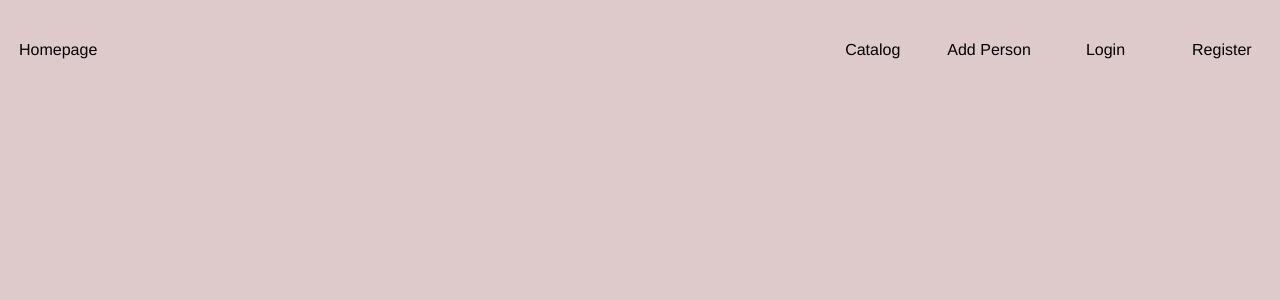
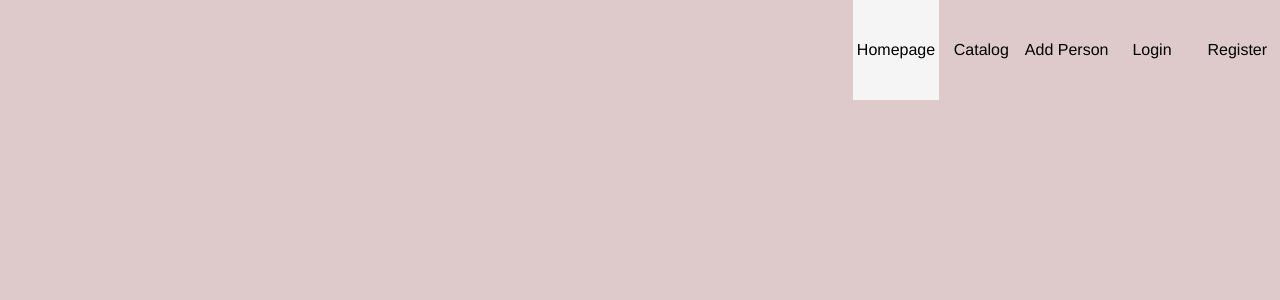
Before and after one commit to caiadas25/birthday_app_vue_cli, a Vue app in the folder birthday_app_vue_cli/: page /#/ in a window 1280 px wide. Shown: the top 300 px of the page. Built offline with nearby package versions, Linux system fonts and the light colour scheme; no server answers; the database is empty.

Commit message:
implemented a loop through nav items to minimize the code

```diff
--- a/birthday_app_vue_cli/src/components/navbar.vue
+++ b/birthday_app_vue_cli/src/components/navbar.vue
@@ -1,45 +1,51 @@
 <template>
   <div class="navbar-wrapper">
-    <div class="navbar-item navbar-logo">
-      <router-link class="fill-div" to="/">Homepage</router-link>
+    <div class="navbar-item-wrapper">
+      <logoutButton class="navbar-item"></logoutButton>
     </div>
-    <div class="navbar-item-wrapper">
-      <div class="navbar-item">
-        <router-link class="fill-div" to="/catalog">Catalog</router-link>
-      </div>
-      <div class="navbar-item">
-        <router-link class="fill-div" to="/addPerson">Add Person</router-link>
-      </div>
-      <div class="navbar-item">
-        <router-link class="fill-div" to="/login">Login</router-link>
-      </div>
-      <logoutButton class="navbar-item"></logoutButton>
-      <div class="navbar-item">
-        <router-link class="fill-div" to="/register">Register</router-link>
-      </div>
+    <div v-for="(item, index) in navItems"
+         :key="index"
+         class="navbar-item">
+      <router-link :class="$route.path === item.path ? 'highlighted' : ''"
+                    class="fill-div"
+                    :to="item.path">
+        {{item.title}}
+      </router-link>
     </div>
   </div>
 </template>
 <script>
 import logoutButton from '../components/logoutButton';
+import { mapState, mapGetters, mapActions, mapMutations } from 'vuex'
 
 export default {
   name: 'navbar',
+  data: function() {
+    return {
+    }
+  },
   components: {
     'logoutButton': logoutButton,
   },
   computed: {
-
+    ...mapState([
+      'navItems'
+    ]),
   },
 
   methods: {
-
   },
 
 }
 </script>
 
 <style scoped>
+
+.highlighted{
+  background: #f5f5f5;
+  font-weight: bolder;
+}
+
 .navbar-wrapper{
   width: 100%;
   height: fit-content;
--- a/birthday_app_vue_cli/src/store.js
+++ b/birthday_app_vue_cli/src/store.js
@@ -9,11 +9,36 @@ import firebase from 'firebase';
 export default new Vuex.Store({
   state: {
     friends: [],
+    navItems: [
+      {
+        path: "/",
+        title: "Homepage"
+      },
+      {
+        path: "/catalog",
+        title: "Catalog"
+      },
+      {
+        path: "/addPerson",
+        title: "Add Person"
+      },
+      {
+        path: "/login",
+        title: "Login"
+      },
+      {
+        path: "/register",
+        title: "Register"
+      }
+    ]
   },
   getters: {
     getData: state => {
       return state.friends
     },
+    getNavItems: state => {
+      return state.navItems
+    }
   },
 
   actions: {
```
